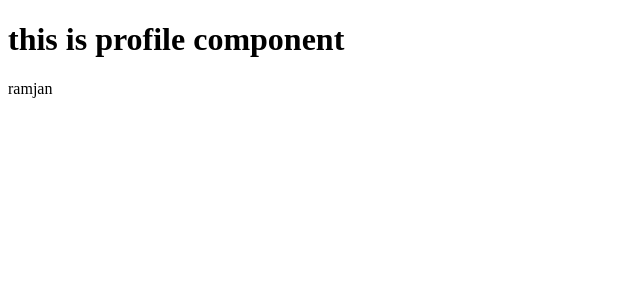
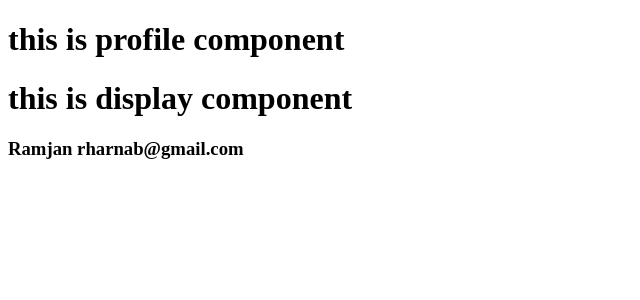
Before and after one commit to ramjan10/myReact, a React (Vite) app: page / in a window 1280 px wide. Shown: the top 300 px of the page, without its empty margins (0-640 px from the left). Built offline with nearby package versions, Linux system fonts and the light colour scheme.

Commit message:
test context api done

```diff
--- a/src/components/testContext/Content.jsx
+++ b/src/components/testContext/Content.jsx
@@ -1,10 +1,11 @@
+import Display from "./Display";
 import UserContext from "./UserContext";
 
 function Content(){
     return(
         <UserContext.Consumer>
             {({user})=> {
-              return <p>{user}</p>
+              return <Display user={user}></Display>
             }}
         </UserContext.Consumer>
     );
--- a/src/components/testContext/Display.jsx
+++ b/src/components/testContext/Display.jsx
@@ -2,7 +2,7 @@ function Display ({user}){
     return(
         <div>
             <h1>this is display component</h1>
-            <p>{user}</p>
+            <h3>{user.name} {user.email}</h3>
         </div>
     )
 }
--- a/src/components/testContext/Profile.jsx
+++ b/src/components/testContext/Profile.jsx
@@ -1,10 +1,17 @@
-import Content from './Content';
+// import Content from './Content';
+import Display from './Display';
+import UserContext from './UserContext';
 
 function Profile(){
     return(
         <div>
             <h1>this is profile component</h1>
-            <Content />
+            {/* <Content /> */}
+            <UserContext.Consumer>
+                {({user})=>{
+                   return <Display user={user}></Display>
+                }}
+            </UserContext.Consumer>
         </div>
 
     );
--- a/src/components/testContext/UserContext.jsx
+++ b/src/components/testContext/UserContext.jsx
@@ -1,5 +1,8 @@
-import MainContext from './MainContext';
+// import MainContext from './MainContext';
 
-const UserContext = MainContext();
+// const UserContext = MainContext();
+
+import React from "react";
+const UserContext = React.createContext();
 
 export default UserContext;
--- a/src/components/testContext/UserInfo.jsx
+++ b/src/components/testContext/UserInfo.jsx
@@ -2,9 +2,13 @@ import React from "react";
 import Profile from "./Profile";
 import UserContext from "./UserContext";
 
+
 class UserInfo extends React.Component {
     state = {
-        user:'ramjan'
+        user:{
+            name: 'Ramjan',
+            email:'rharnab@gmail.com'
+        }
     }
 
     render(){
```
